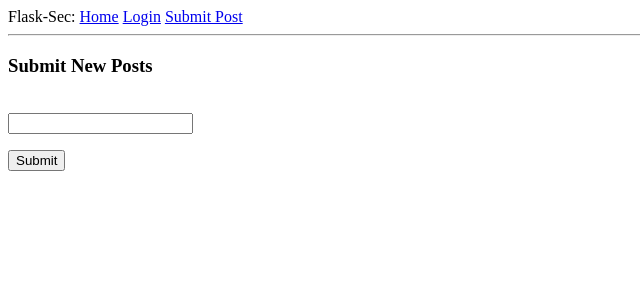
After one commit to NicklausPark/flask-sec, a Flask app: page /post in a window 1280 px wide. The commit adds this page. Shown: the top 300 px of the page, without its empty margins (0-640 px from the left). Run offline with Flask 2, Linux system fonts and the light colour scheme.

Commit message:
added post to the code

```diff
--- a/app/forms.py
+++ b/app/forms.py
@@ -26,3 +26,7 @@ class Registration(FlaskForm):
         email = User.query.filter_by(email=email.data).first()
         if email is not None:
             raise ValidationError('This email is already in use')
+
+class SubmitPost(FlaskForm):
+    new_post = StringField('', validators=[Length(min=0, max=140), DataRequired()])
+    submit = SubmitField('Submit')
--- a/app/routes.py
+++ b/app/routes.py
@@ -1,7 +1,7 @@
 from flask import render_template, request, flash, redirect, url_for
 from flask_login import current_user, login_user, logout_user, login_required
-from app.models import User
-from app.forms import LoginForm, Registration
+from app.models import User, Post
+from app.forms import LoginForm, Registration, SubmitPost
 from flask import render_template, flash, redirect
 from app import app, db
 
@@ -9,7 +9,8 @@ from app import app, db
 @app.route('/index', methods=['GET', 'POST'])
 @login_required
 def index():
-    return render_template('index.html', title="pandacarry")
+    posts = Post.query.all()
+    return render_template('index.html', title="welcome to my page", posts=posts)
 
 @app.route('/login', methods=['GET', 'POST'])
 def login():
@@ -43,3 +44,15 @@ def register():
         flash('Congratulations, you are now a registered user!')
         return redirect(url_for('login'))
     return render_template('register.html', title='Register', form=form)
+
+@app.route('/post', methods=['GET', 'POST'])
+def submit_post():
+    form = SubmitPost()
+    if request.method == 'POST':
+        user_post = Post(body=form.new_post.data)
+        print('user_post', user_post)
+        db.session.add(user_post)
+        db.session.commit()
+        flash('Your Post was successfully submitted')
+        return redirect(url_for('index'))
+    return render_template('submit_post.html', form=form)
--- a/app/templates/base.html
+++ b/app/templates/base.html
@@ -16,6 +16,8 @@
         {% else %}
         <a href="{{ url_for('logout') }}">logout</a>
         {% endif %}
+        <a href="{{ url_for('submit_post') }}">Submit Post</a>
+
 
 
 
--- a/app/templates/index.html
+++ b/app/templates/index.html
@@ -2,4 +2,9 @@
 
 {% block content %}
     <h1>Hello, {{ current_user.username }}</h1>
+    {% for post in posts %}
+    <div>
+        <p>{{ post.body | safe }}</p><br>
+    </div>
+    {% endfor %}
 {% endblock %}
--- /dev/null
+++ b/app/templates/submit_post.html
@@ -0,0 +1,22 @@
+{% extends "base.html" %}
+
+{% block content %}
+    <h3>Submit New Posts</h3>
+    <form action="" method="post">
+        {{ form.hidden_tag() }}
+        <p>
+            {{ form.new_post.label }}<br>
+            {{ form.new_post(cols=50, rows=4) }}<br>
+            {% for error in form.new_post.errors %}
+            <span style="color: red;">[{{ error }}]</span>
+            {% endfor %}
+        </p>
+        <p>{{ form.submit() }}</p>
+    </form>
+
+    {% for post in posts %}
+        <div>
+            <p>{{ post.body }}</p><br>
+        </div>
+    {% endfor %}
+{% endblock %}
```
Also changed, not shown: app/models.py (+8 -0 lines), migrations/versions/cf0755b4a690_.py (added, +35 -0 lines), server.py (line endings or trailing spaces).
